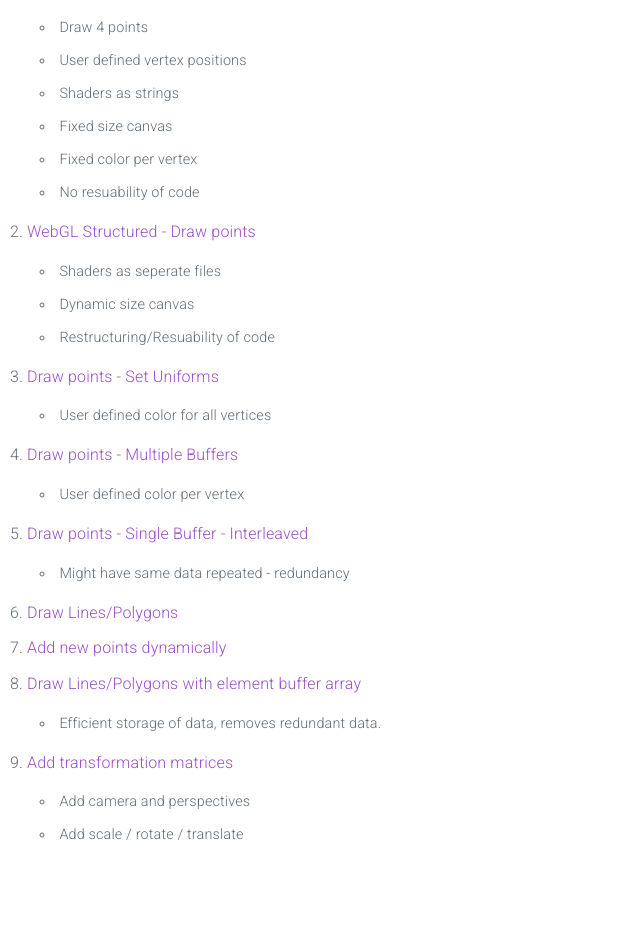
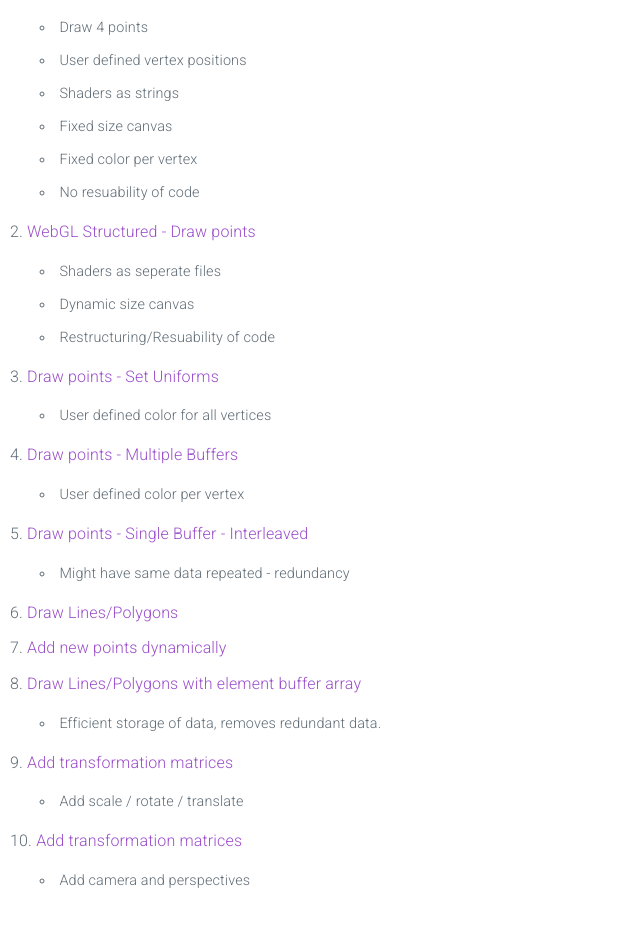
Before and after one commit to thesandx/graphics_demo, a website: page index.html in a window 1280 px wide. Shown: the part 110-1036 px from the top of the page, without its empty margins (0-640 px from the left). Before the commit the page ends 991 px from the top, so only its background shows below. Drawn offline with nearby package versions, Linux system fonts and the light colour scheme.

Commit message:
Updated toDos

```diff
--- a/index.html
+++ b/index.html
@@ -64,27 +64,13 @@
 
 		<li> <a href="./src/webGL/example9/">Add transformation matrices </a> </li>
 		<ul>
-			<li>Add camera and perspectives</li>
 			<li>Add scale / rotate / translate</li>
 		</ul>
 
-
-		<!-- <li> <a href="./src/webGL/example7/">Add GUI controls </a> </li>
-
-		<li> <a href="./src/webGL/example7/">Parse a model </a> </li>
-
-		<li> <a href="./src/webGL/example7/">Add mouse control to roate the scene </a> </li>
-
-		<li> <a href="./src/webGL/example7/">Add Flat shading </a> </li>
-		<li> <a href="./src/webGL/example7/">Add Gourard shading </a> </li>
-		<li> <a href="./src/webGL/example7/">Add phong shading </a> </li>
-
-		<li> <a href="./src/webGL/example7/">Add Texture </a> </li>
-
-		<li> <a href="./src/webGL/example7/">Add Animations using Tween Lib </a> </li>
-
-		<li> <a href="./src/webGL/example7/">Add post processing filters </a> </li> -->
-
+		<li> <a href="./src/webGL/example10/">Add transformation matrices </a> </li>
+		<ul>
+			<li>Add camera and perspectives</li>
+		</ul>
 
 	</ol>
 </body>
```
Also changed, not shown: 1 other file.
